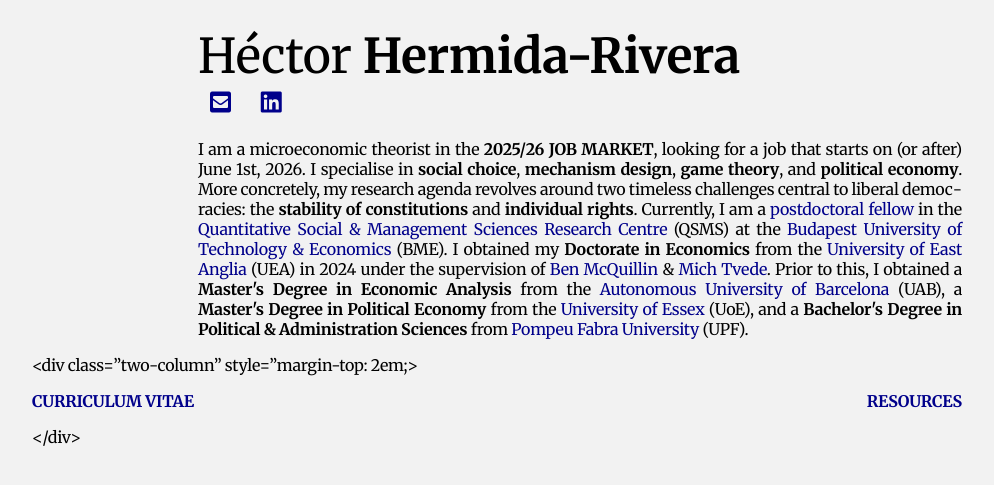
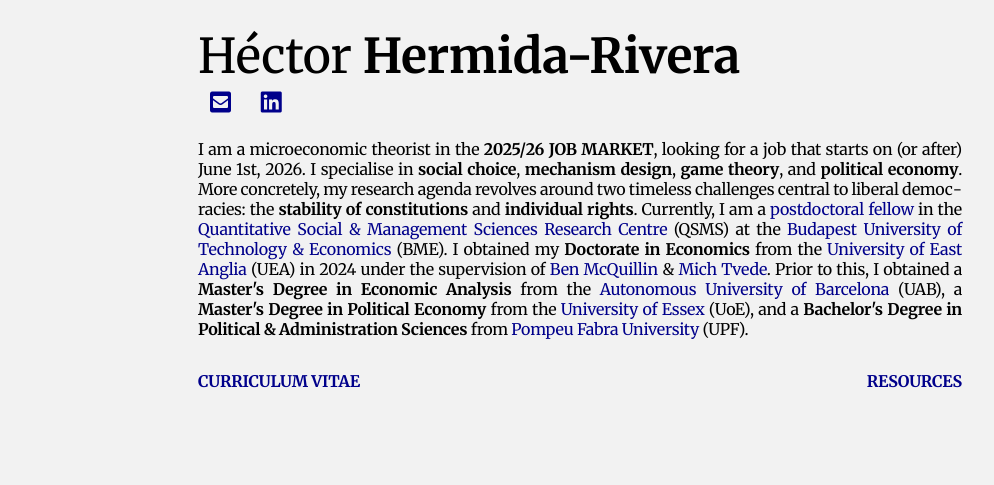
Before and after one commit to HectorHermidaRivera/hectorhermidarivera.github.io, a Jekyll site: the page built from index.md, in a window 1280 px wide. Shown: the top 485 px of the page, without its empty margins (118-1112 px from the left). Built offline with Jekyll 4.4.1, drawn with Linux system fonts in a browser that asks for light colours; a style sheet for code colours, icons or effects is not loaded.

Commit message:
Update index.md

```diff
--- a/index.md
+++ b/index.md
@@ -57,7 +57,7 @@ title: Home
   </div>
 </div>
 
-<div class="two-column" style="margin-top: 2em;>
+<div class="two-column" style="margin-top: 2em;">
 <div class="label"></div>
 <div class="value">
 <div style="display: flex; justify-content: space-between;">
```
